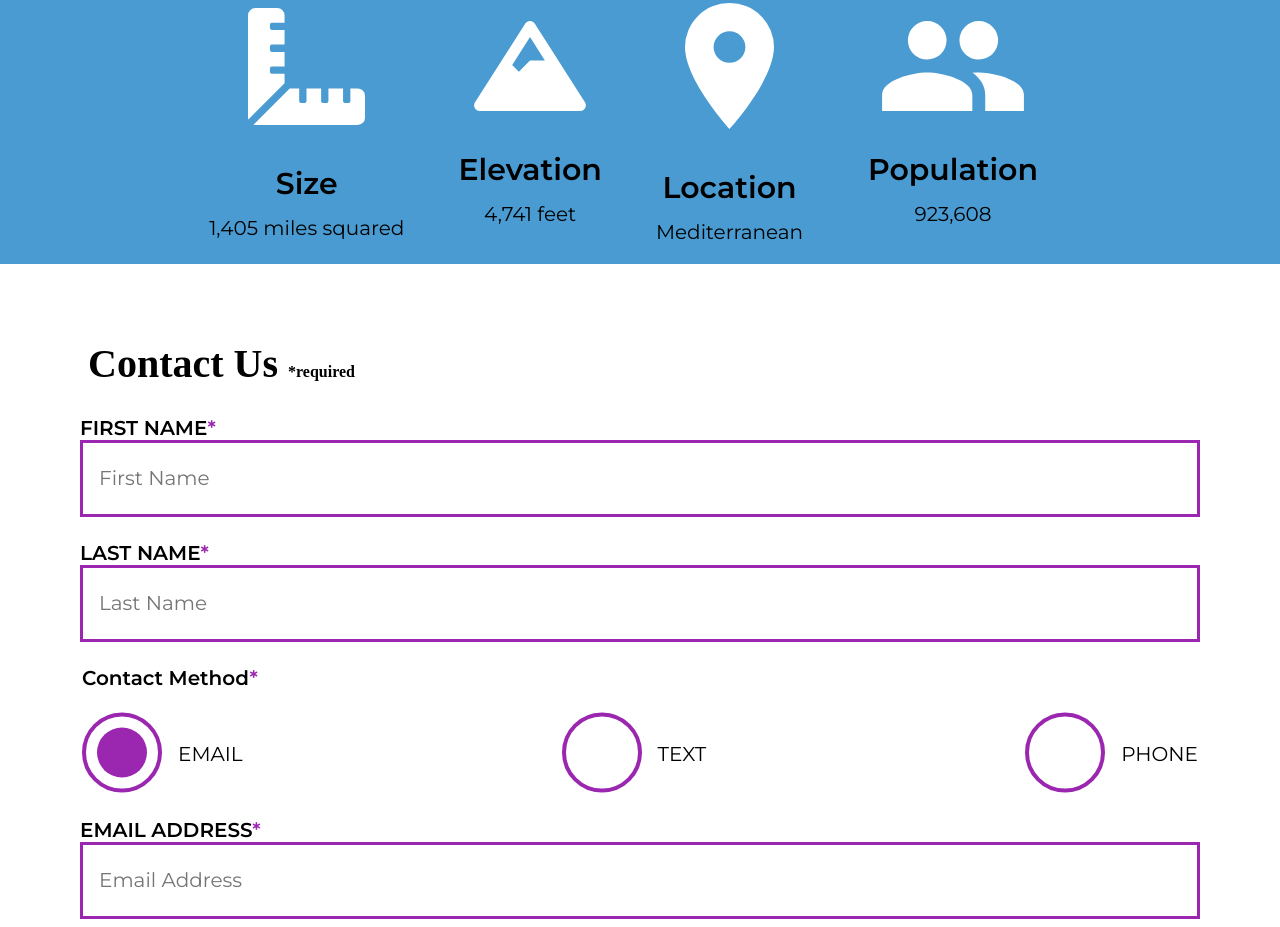
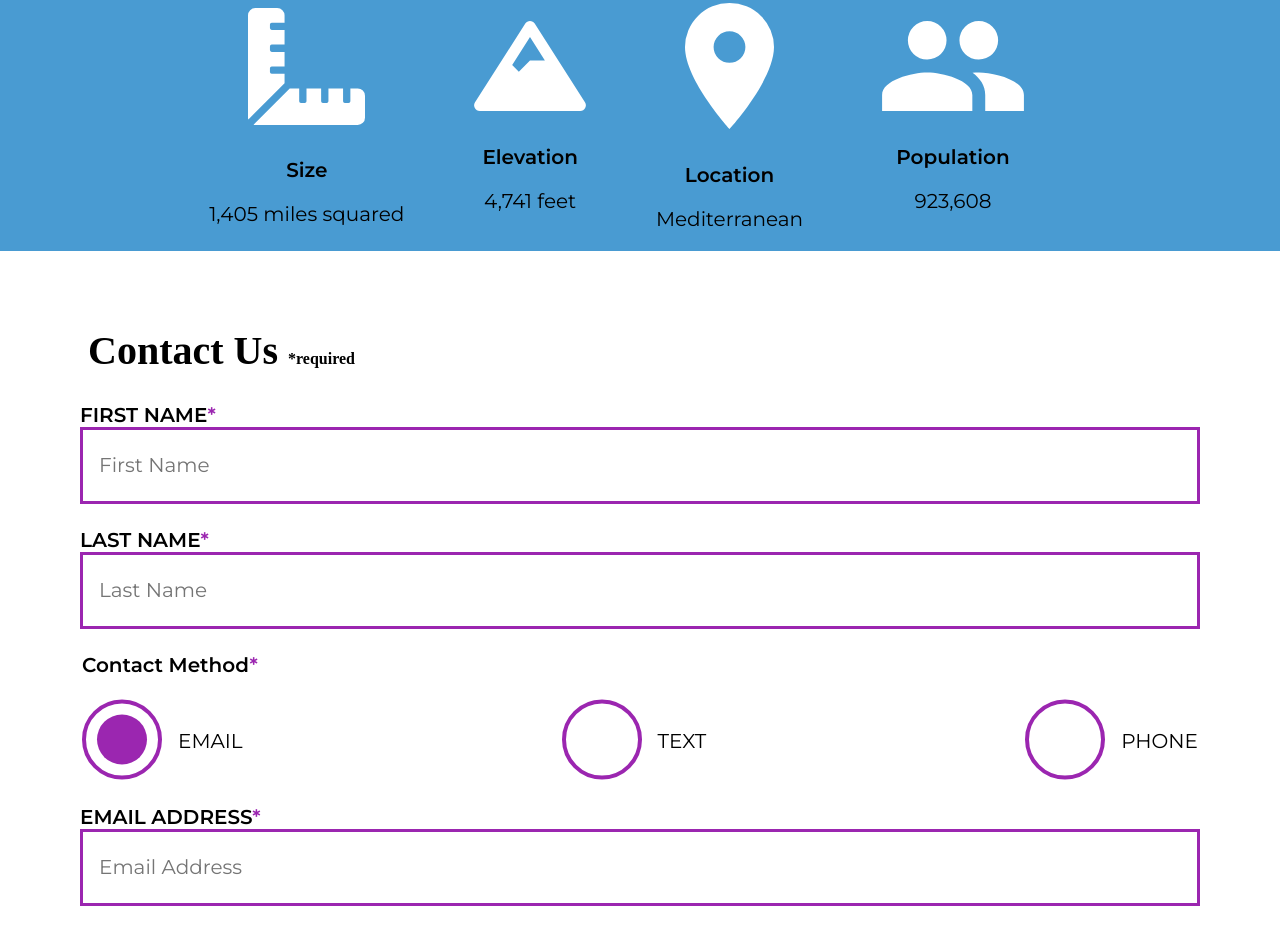
Before and after one commit to sadimitr/wunderlust, a plain HTML site: page wunderlust-majorca.html in a window 1280 px wide. Shown: the part 3908-4835 px from the top of the page. Drawn offline with Linux system fonts and the light colour scheme; a web font is replaced by a local one.

Commit message:
Update about font

```diff
--- a/styles.css
+++ b/styles.css
@@ -639,6 +639,10 @@ ul li a:hover {
   padding: 2rem 2rem 0;
 }
 
+#about h4 {
+  font-size: 1.25rem;
+}
+
 #about div {
   display: grid;
   grid-template-columns: repeat(2, minmax(0, 1fr));
```
